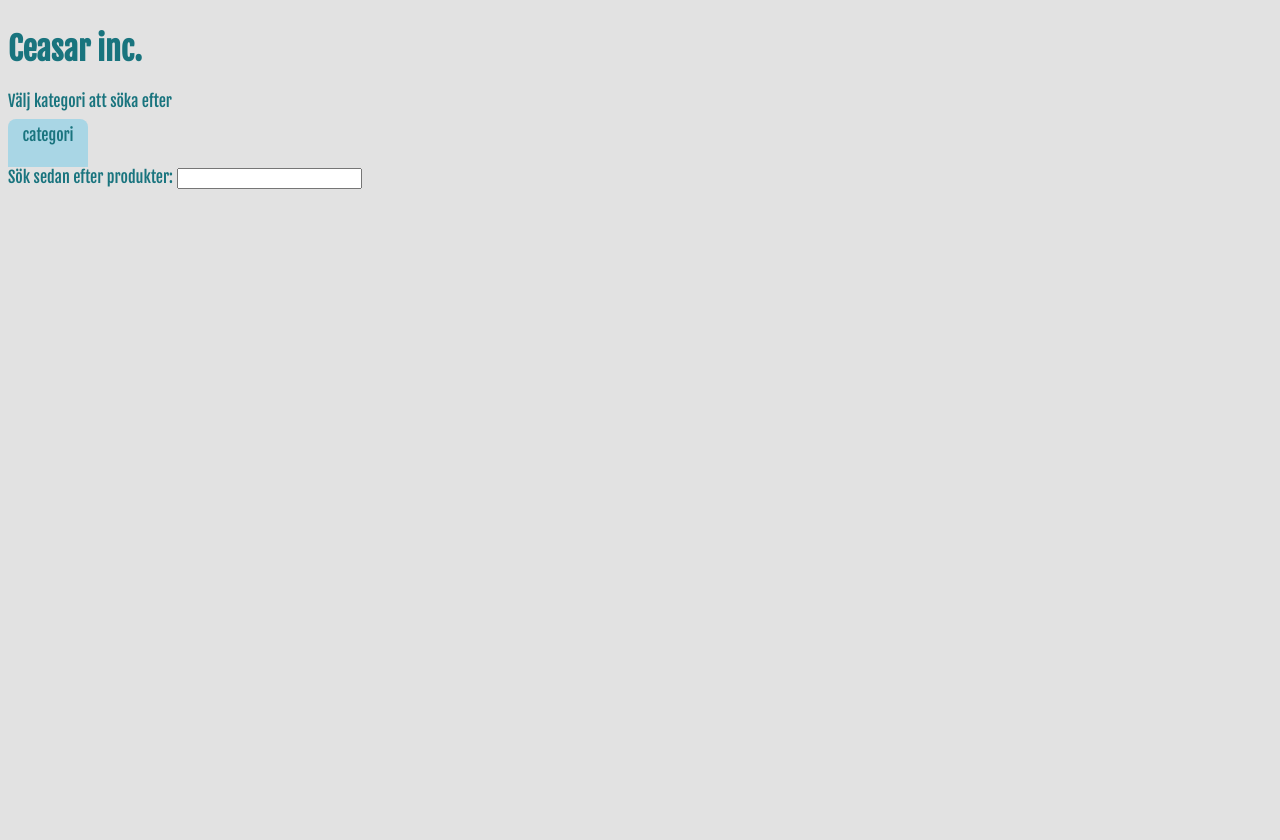
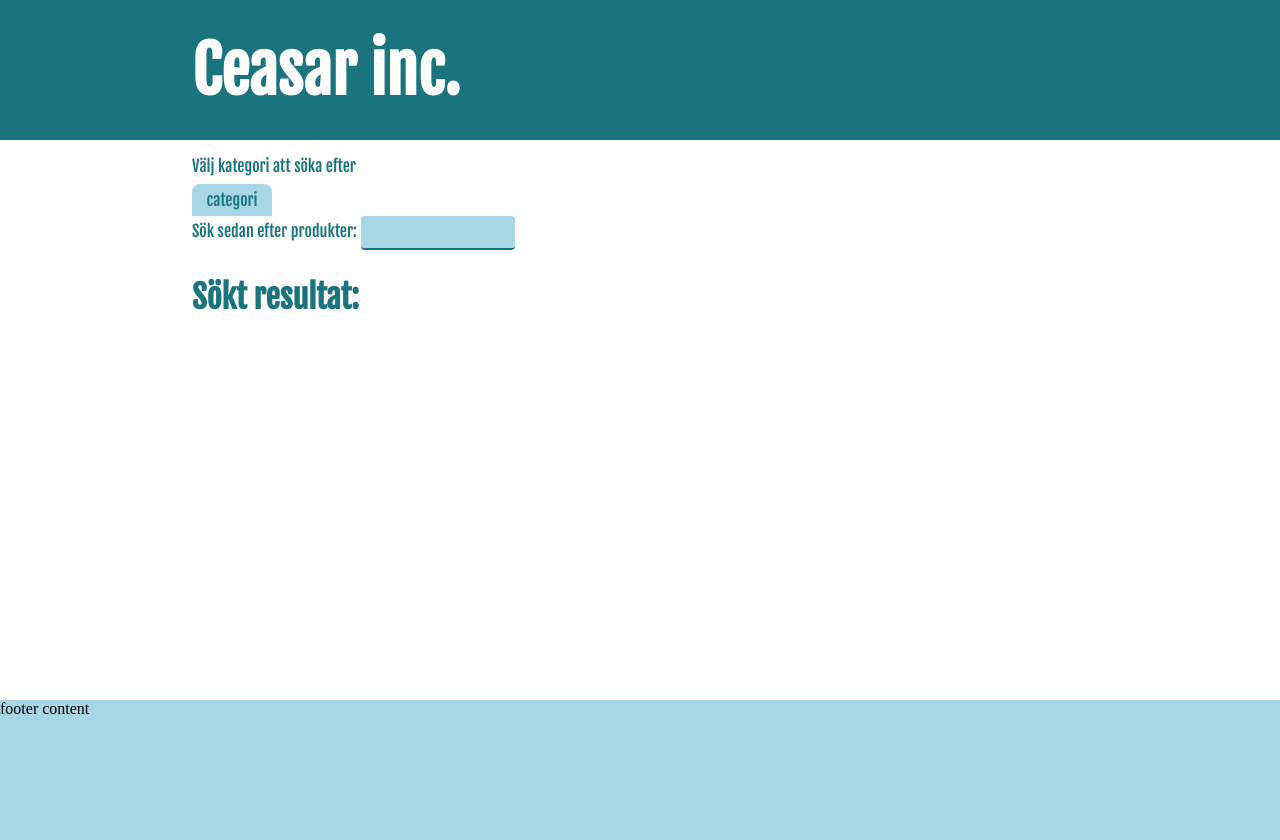
Before and after one commit to KamikazeSloth/searchEngine, a website built with webpack: page index.html in a window 1280 px wide. Before the commit the page ends 816 px from the top, so only its background shows below. Built offline with nearby package versions, Linux system fonts and the light colour scheme.

Commit message:
- dropdown - layout

```diff
--- a/index.html
+++ b/index.html
@@ -8,19 +8,32 @@
   <meta name="viewport" content="width=device-width, initial-scale=1.0">
   <title>Document</title>
 </head>
-  <body class="main">
-    <h1 class="largeHeader">Ceasar inc.</h1>
+  <div class="header">
+    <h1 class="largeHeader headersHeading">Ceasar inc.</h1>
+  </div>
+  <body class="mainLayout">
+    <div class="body">
       <div>
         <label class="label">Välj kategori att söka efter</label>
         <div id="dropdown" class="dropDownContainer">
             <span id="dropdownChosenCategory" class="dropDownDisplayer">categori</span>
-          <div id="dropdownDisplayChosenAlternative" class="dropDownFoldOutItems">
+            <div id="dropdownDisplayChosenAlternative">
             </div>
         </div>
         <label class="label">Sök sedan efter produkter:</label>
-      <input type="text" id="inputField" />
+        <input class="inputField" type="text" id="inputField" />
+      </div>
+      <div>
+        <h2 class="mediumHeader">Sökt resultat:</h2>
+        <div id="resultTable">
+
+        </div>
+      </div>
     </div>
   </body>
+  <footer class="footer">
+    footer content
+  </footer>
   </html>
 <script type="module">
   import { closeDropdown, expandDropdown, searchForProductOnInput } from "./searchEngine.js"
--- a/searchEngine.js
+++ b/searchEngine.js
@@ -33,7 +33,6 @@
 ];
 
     export const findMostSearchedWords = (allMatches, searchInput) => {
-
       allMatches = allMatches.filter((match) => {
           if(match.numberOfMatchingChars === searchInput.length) {
               return match
@@ -77,6 +76,7 @@
 
 export const closeDropdown = () => {
     const dropdownDisplayChosenAlternative = document.getElementById("dropdownDisplayChosenAlternative")
+    dropdownDisplayChosenAlternative.className = ""
 
     while (dropdownDisplayChosenAlternative.firstChild) {
         dropdownDisplayChosenAlternative.removeChild(dropdownDisplayChosenAlternative.lastChild);
@@ -85,9 +85,11 @@ export const closeDropdown = () => {
 
 export const expandDropdown = () => {
     const dropdownDisplayChosenAlternative = document.getElementById("dropdownDisplayChosenAlternative")
+    dropdownDisplayChosenAlternative.className = "dropDownFoldOutItems"
 
     for (const category in kitesurfingKites[0]) {
         let div = document.createElement("div");
+        div.className = "dropDownFoldOutItem"
         div.innerHTML = category
         div.addEventListener("click", () => setChosenCategory(category));
         dropdownDisplayChosenAlternative.append(div)
@@ -102,5 +104,21 @@ export const setChosenCategory = (category) => {
 export const searchForProductOnInput = (event) => {
     var inputText = event.target.value;
     const category = document.getElementById("dropdownChosenCategory").innerHTML
-    searchForProduct(inputText, kitesurfingKites, category)
+    const searchResult = searchForProduct(inputText, kitesurfingKites, category)
+
+    displaySearchResult(searchResult)
 }
+
+export const displaySearchResult = (results) => {
+  const resultTable = document.getElementById("resultTable")
+
+  if(resultTable.innerHTML !== "") {
+    resultTable.innerHTML = ""
+  }
+
+  for (const result of results) {
+    let resultHtmlElement = document.createElement("div");
+    resultHtmlElement.innerHTML = result.matchingProduct.name
+    resultTable.appendChild(resultHtmlElement)
+  }
+}
--- a/styles/styling/main.css
+++ b/styles/styling/main.css
@@ -5,7 +5,14 @@
 
 .largeHeader {
     font-family: ceasarFontMain;
-    color: var(--deepSea)
+    color: var(--deepSea);
+    font-size: 40px;
+}
+
+.mediumHeader {
+    font-family: ceasarFontMain;
+    color: var(--deepSea);
+    font-size: 32px;
 }
 
 .label {
@@ -42,14 +49,69 @@
     padding: 8px;
 }
 
-.dropDownFoldOutItems:hover {
-    background-color: var(--white);
+.dropDownFoldOutItem {
+    padding: 8px;
+    width: 100%;
+    box-sizing: border-box;
 }
 
-.main {
+.dropDownFoldOutItem:hover {
+    background-color: var(--white);
+    width: calc(100% + 16px);
+    margin: 0 -8px;
+}
+
+.mainLayout {
+    display: grid;
+    grid-template-columns: 15% auto 15%;
+    grid-template-rows: 140px 70vh 140px;
+    grid-template-areas:
+    "header header header"
+    ". mainBody ."
+    "footer footer footer";
+    background-color: var(--white);
+    margin: 0;
+}
+
+.header {
+    grid-area: header;
+    background-color: var(--deepSea);
+    color: white;
+}
+
+.header > .largeHeader {
+    color: white;
+}
+
+.headersHeading {
     display: flex;
-    flex-direction: column;
-    width: 100vw;
-    height: 100vh;
-    background-color: var(--cloud);
+    align-items: center;
+    margin: 0 15%;
+    height: 140px;
 }
+
+.body {
+    grid-area: mainBody;
+    padding: 16px 0;
+}
+
+.footer {
+    grid-area: footer;
+    background-color: var(--sky);
+}
+
+.inputField {
+    padding: 8px;
+    border: none;
+    border-bottom: 2px solid var(--deepSea);
+    background: var(--sky);
+    border-radius: 4px;
+    font-family: ceasarFontMain;
+}
+
+@media only screen and (min-width: 992px) {
+    .largeHeader {
+        font-size: 64px;
+    }
+
+}
```
Lines whose indentation alone changed are shown as unchanged.
